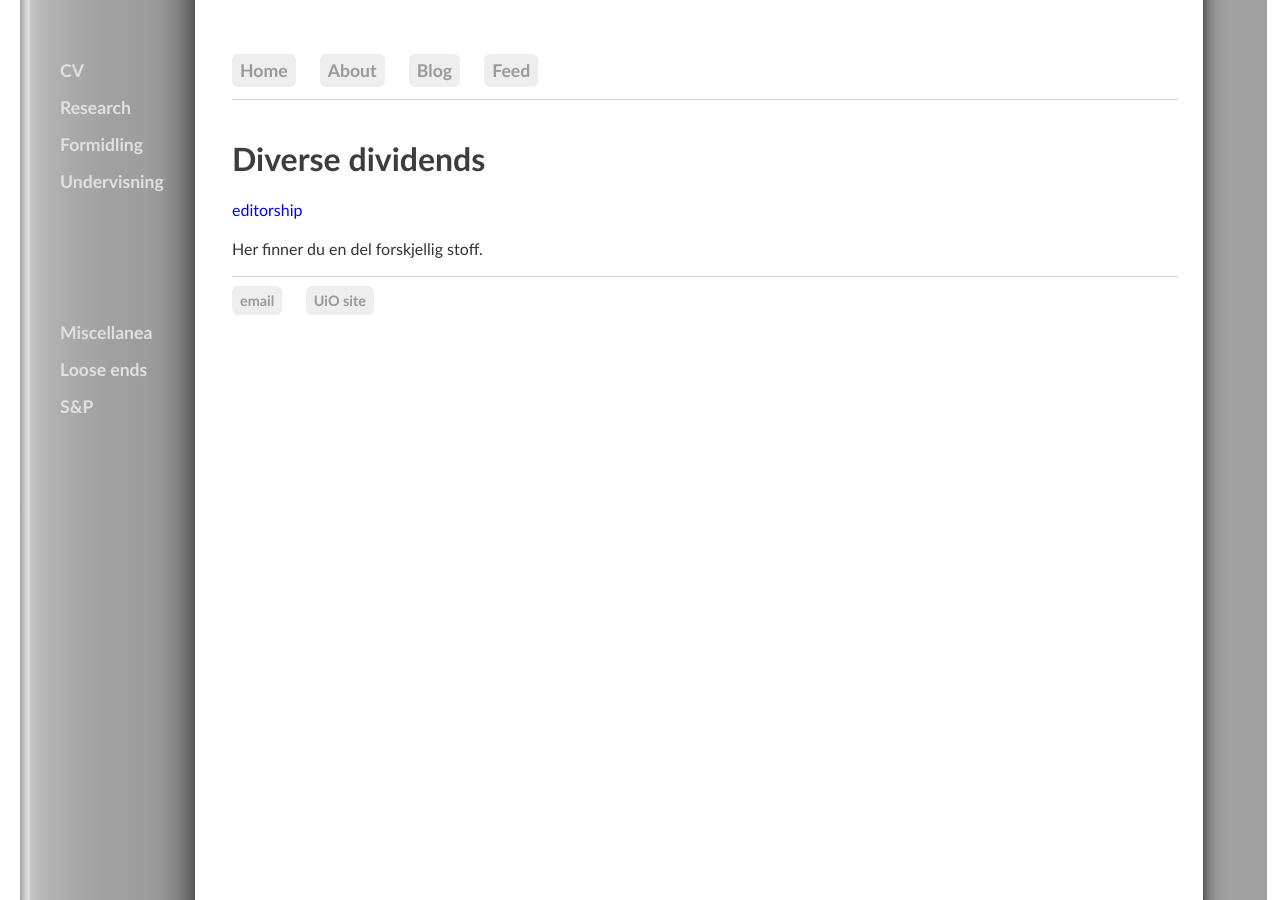
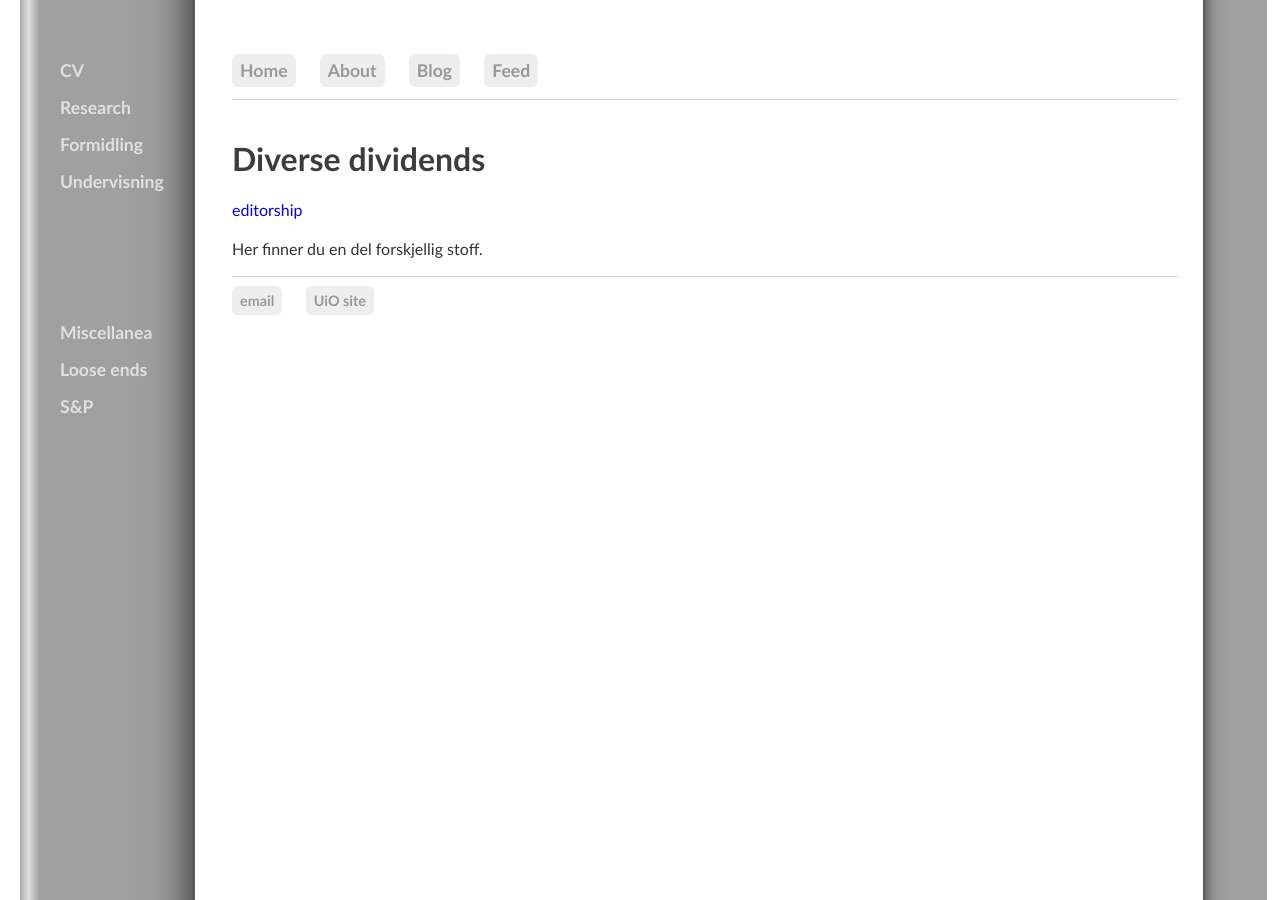
Before and after one commit to kjelljs/kjelljs.github.io, a Jekyll site: the page built from misc/index.html, in a window 1280 px wide. Built offline with Jekyll 4.4.1, drawn with Linux system fonts in a browser that asks for light colours.

Commit message:
Update main.css

```diff
--- a/css/main.css
+++ b/css/main.css
@@ -33,7 +33,7 @@ sidenav {
   z-index: 1;
   top: 0;
   left: 0;
-  background: linear-gradient(to right, #a0a0a0, 2%, #e0e0e0, 8%, #a0a0a0, 92%, #555);
+  background: linear-gradient(to right, #a0a0a0, 2%, #e0e0e0, 8%, #a0a0a0, 14%, #a0a0a0, 92%, #555);
   overflow-x: hidden;
   padding-top: 36px;
   font-family: Optima, Candara, Calibri, Arial, sans-serif;
```
